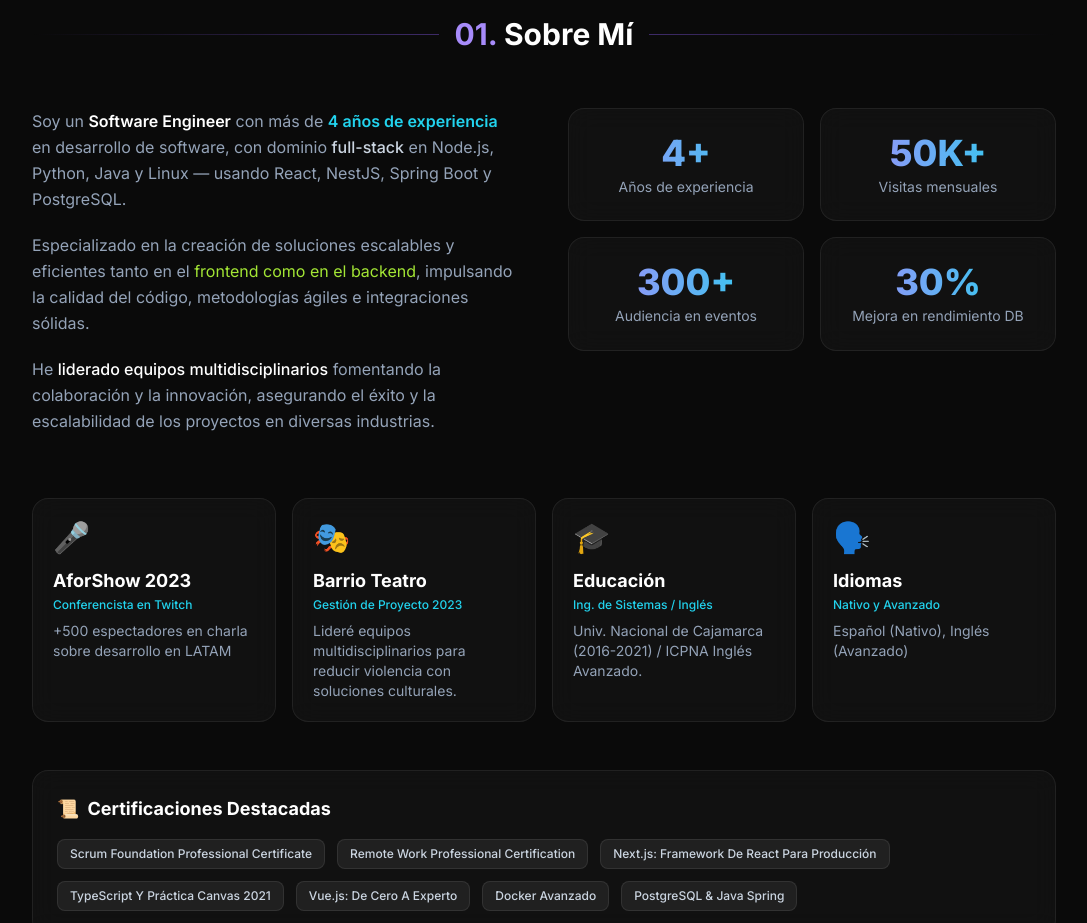
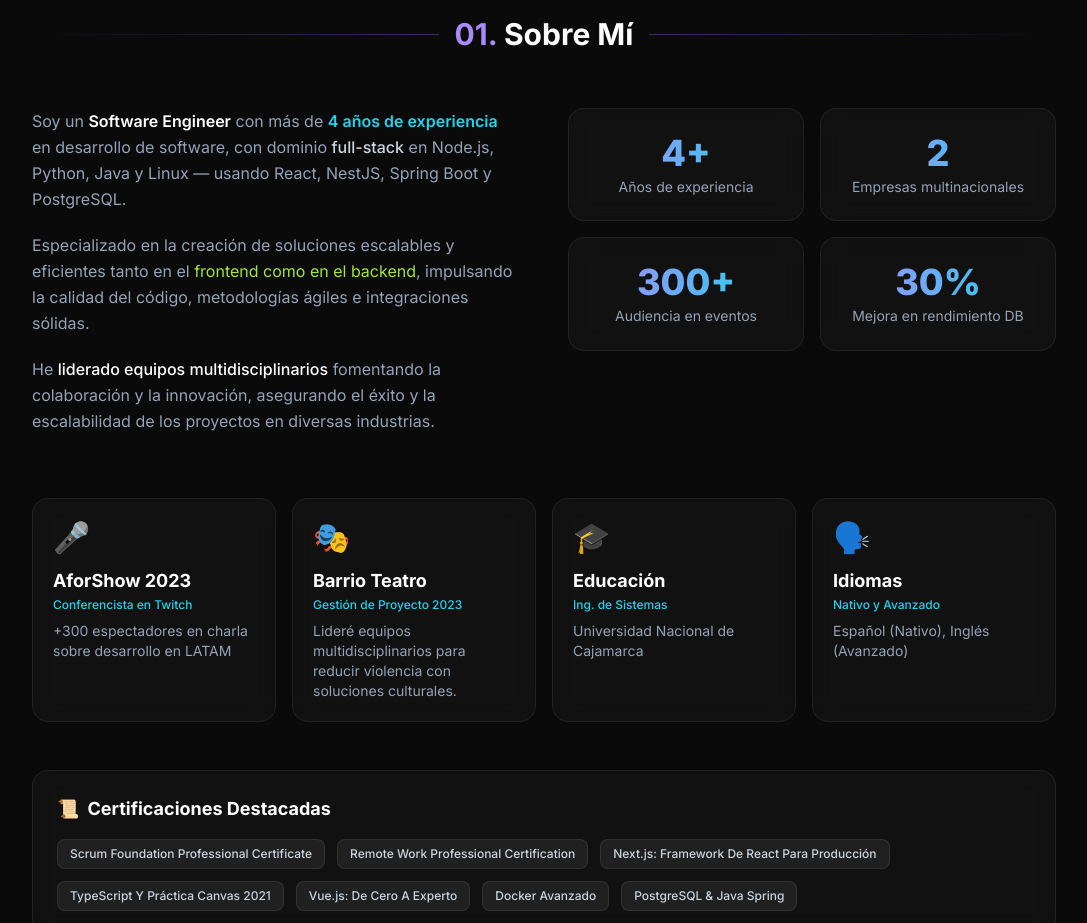
Before and after one commit to Edgarmejiav/edgarmejiav-web, a Next.js app: page / in a window 1280 px wide. Shown: the part 880-1803 px from the top of the page, without its empty margins (96-1183 px from the left). Built offline with nearby package versions, Linux system fonts and the light colour scheme.

Commit message:
feat: add About component with professional bio, stats, and highlights

```diff
--- a/app/components/About.jsx
+++ b/app/components/About.jsx
@@ -5,7 +5,7 @@ const highlights = [
     icon: "🎤",
     title: "AforShow 2023",
     subtitle: "Conferencista en Twitch",
-    desc: "+500 espectadores en charla sobre desarrollo en LATAM",
+    desc: "+300 espectadores en charla sobre desarrollo en LATAM",
   },
   {
     icon: "🎭",
@@ -16,8 +16,8 @@ const highlights = [
   {
     icon: "🎓",
     title: "Educación",
-    subtitle: "Ing. de Sistemas / Inglés",
-    desc: "Univ. Nacional de Cajamarca (2016-2021) / ICPNA Inglés Avanzado.",
+    subtitle: "Ing. de Sistemas ",
+    desc: "Universidad Nacional de Cajamarca",
   },
   {
     icon: "🗣️",
@@ -31,7 +31,7 @@ const experienceYears = Math.floor((new Date() - new Date('2021-09-01')) / (1000
 
 const stats = [
   { value: `${experienceYears}+`, label: "Años de experiencia" },
-  { value: "50K+", label: "Visitas mensuales" },
+  { value: "2", label: "Empresas multinacionales" },
   { value: "300+", label: "Audiencia en eventos" },
   { value: "30%", label: "Mejora en rendimiento DB" },
 ];
```
